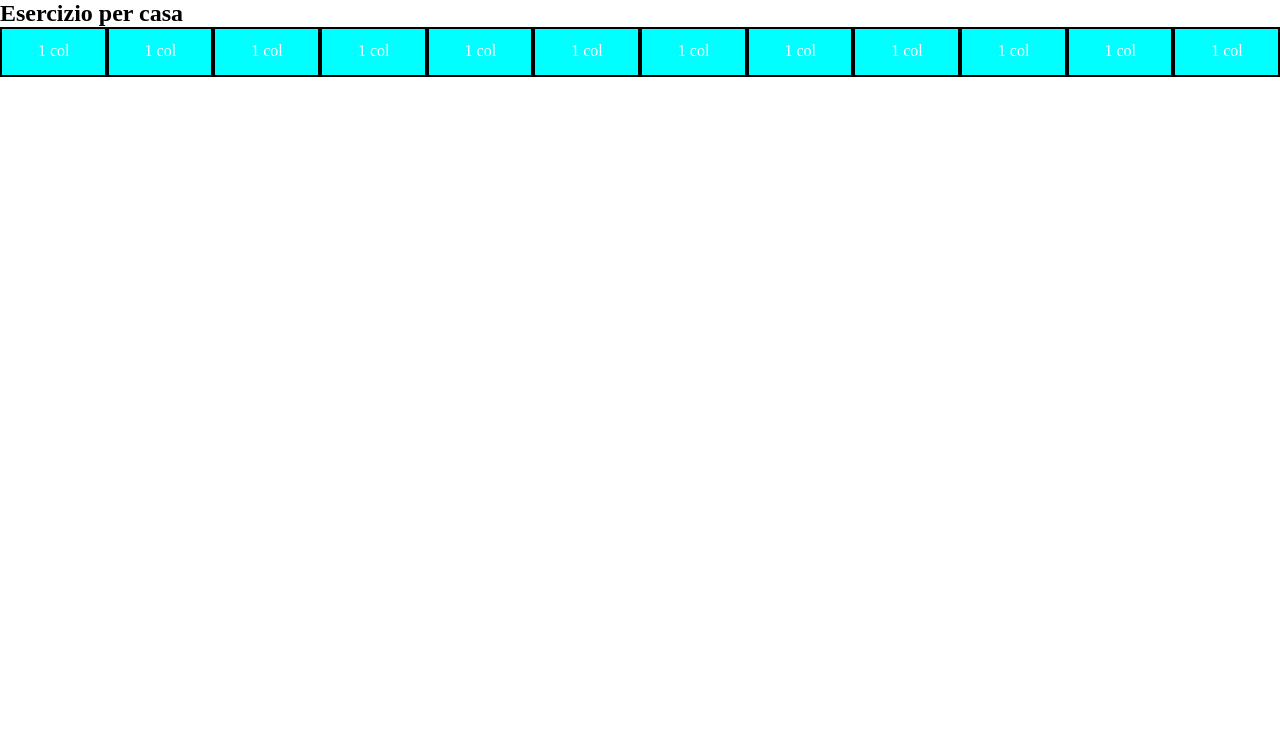
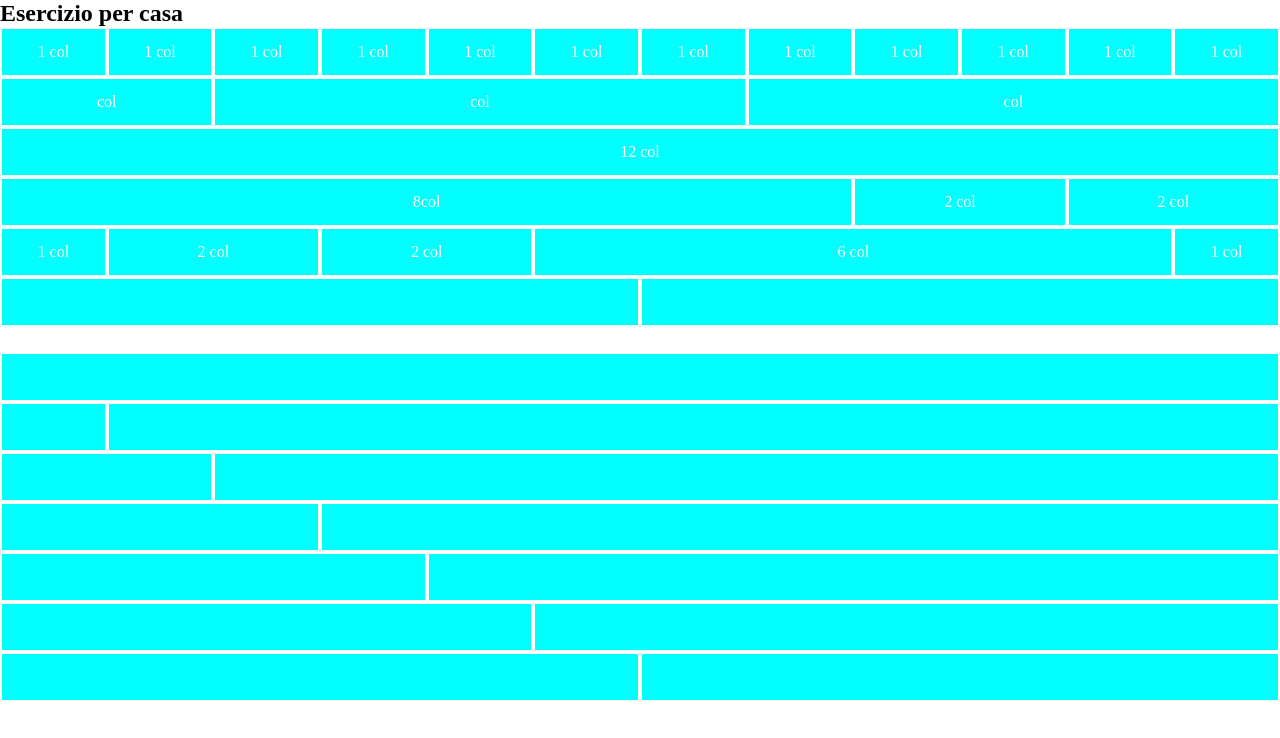
Before and after one commit to capdavide278/html-css-12bool, a plain HTML site: page index.html in a window 1280 px wide. Drawn offline with Linux system fonts and the light colour scheme.

Commit message:
parte superiore e centrale

```diff
--- a/css/style.css
+++ b/css/style.css
@@ -1,14 +1,18 @@
 [class*="col-"] {
     /* regole debug */
     background-color: aqua;
-    border: solid 2px black;
+    border: solid 2px white;
     height: 50px;
+    display: flex;
+    justify-content: center;
+    align-items: center;
 }
 
-.row3{
-    /* background-color: black; */
-    width: 100%;
-    padding-top: 13%;
+.colore-scritta{
     color: white;
-    padding-left: 35%;
 }
+
+#riga-spaziatrice{
+    margin: 25px 0;
+    background-color: white;
+}
--- a/index.html
+++ b/index.html
@@ -18,58 +18,143 @@
         <!-- inizio framework parte superiore-->
         <div class="row">
             <div class="col-1">
-                <div class="row3">1 col</div>
+                <div class="colore-scritta">1 col</div>
             </div>
             <div class="col-1">
-                <div class="row3">1 col</div>
+                <div class="colore-scritta">1 col</div>
             </div>
             <div class="col-1">
-                <div class="row3">1 col</div>
+                <div class="colore-scritta">1 col</div>
             </div>
             <div class="col-1">
-                <div class="row3">1 col</div>
+                <div class="colore-scritta">1 col</div>
             </div>
             <div class="col-1">
-                <div class="row3">1 col</div>
+                <div class="colore-scritta">1 col</div>
             </div>
             <div class="col-1">
-                <div class="row3">1 col</div>
+                <div class="colore-scritta">1 col</div>
             </div>
             <div class="col-1">
-                <div class="row3">1 col</div>
+                <div class="colore-scritta">1 col</div>
             </div>
             <div class="col-1">
-                <div class="row3">1 col</div>
+                <div class="colore-scritta">1 col</div>
             </div>
             <div class="col-1">
-                <div class="row3">1 col</div>
+                <div class="colore-scritta">1 col</div>
             </div>
             <div class="col-1">
-                <div class="row3">1 col</div>
+                <div class="colore-scritta">1 col</div>
             </div>
             <div class="col-1">
-                <div class="row3">1 col</div>
+                <div class="colore-scritta">1 col</div>
             </div>
             <div class="col-1">
-                <div class="row3">1 col</div>
+                <div class="colore-scritta">1 col</div>
+            </div>
         </div>
 
+        <div class="row">
+            <div class="col-2">
+                <div class="colore-scritta">col</div>
+            </div>
 
+            <div class="col-5">
+                <div class="colore-scritta">col</div>
+            </div>
 
+            <div class="class col-5">
+                <div class="colore-scritta">col</div>
+            </div>
+        </div>
 
+        <div class="row">
+            <div class="col-12">
+                <div class="colore-scritta">12 col</div>
+            </div>
+        </div>
 
+        <div class="row">
+            <div class="col-8">
+                <div class="colore-scritta">8col</div>
+            </div>
 
+            <div class="col-2">
+                <div class="colore-scritta">2 col</div>
+            </div>
 
+            <div class="class col-2">
+                <div class="colore-scritta">2 col</div>
+            </div>
+        </div>
 
+        <div class="row">
+            <div class="col-1">
+                <div class="colore-scritta">1 col</div>
+            </div>
 
+            <div class="col-2">
+                <div class="colore-scritta">2 col</div>
+            </div>
+            <div class="col-2">
+                <div class="colore-scritta">2 col</div>
+            </div>
 
+            <div class="col-6">
+                <div class="colore-scritta">6 col</div>
+            </div>
 
+            <div class="col-1">
+                <div class="colore-scritta">1 col</div>
+            </div>
+        </div>
 
-
-
+        <div class="row">
+            <div class="col-6">
 
             </div>
 
+            <div class="col-6">
+
+            </div>
+        </div>
+
+        <div id="riga-spaziatrice"></div>
+
+        <div class="row">
+            <div class="col-12"></div>
+        </div>
+
+        <div class="row">
+            <div class="col-1"></div>
+            <div class="col-11"></div>
+        </div>
+
+        <div class="row">
+            <div class="col-2"></div>
+            <div class="col-10"></div>
+        </div>
+
+        <div class="row">
+            <div class="col-3"></div>
+            <div class="col-9"></div>
+        </div>
+
+        <div class="row">
+            <div class="col-4"></div>
+            <div class="col-8"></div>
+        </div>
+
+        <div class="row">
+            <div class="col-5"></div>
+            <div class="col-7"></div>
+        </div>
+
+        <div class="row">
+            <div class="col-6"></div>
+            <div class="col-6"></div>
+        </div>
     </div>
 </body>
 </html>
```
Lines whose indentation alone changed are shown as unchanged.
